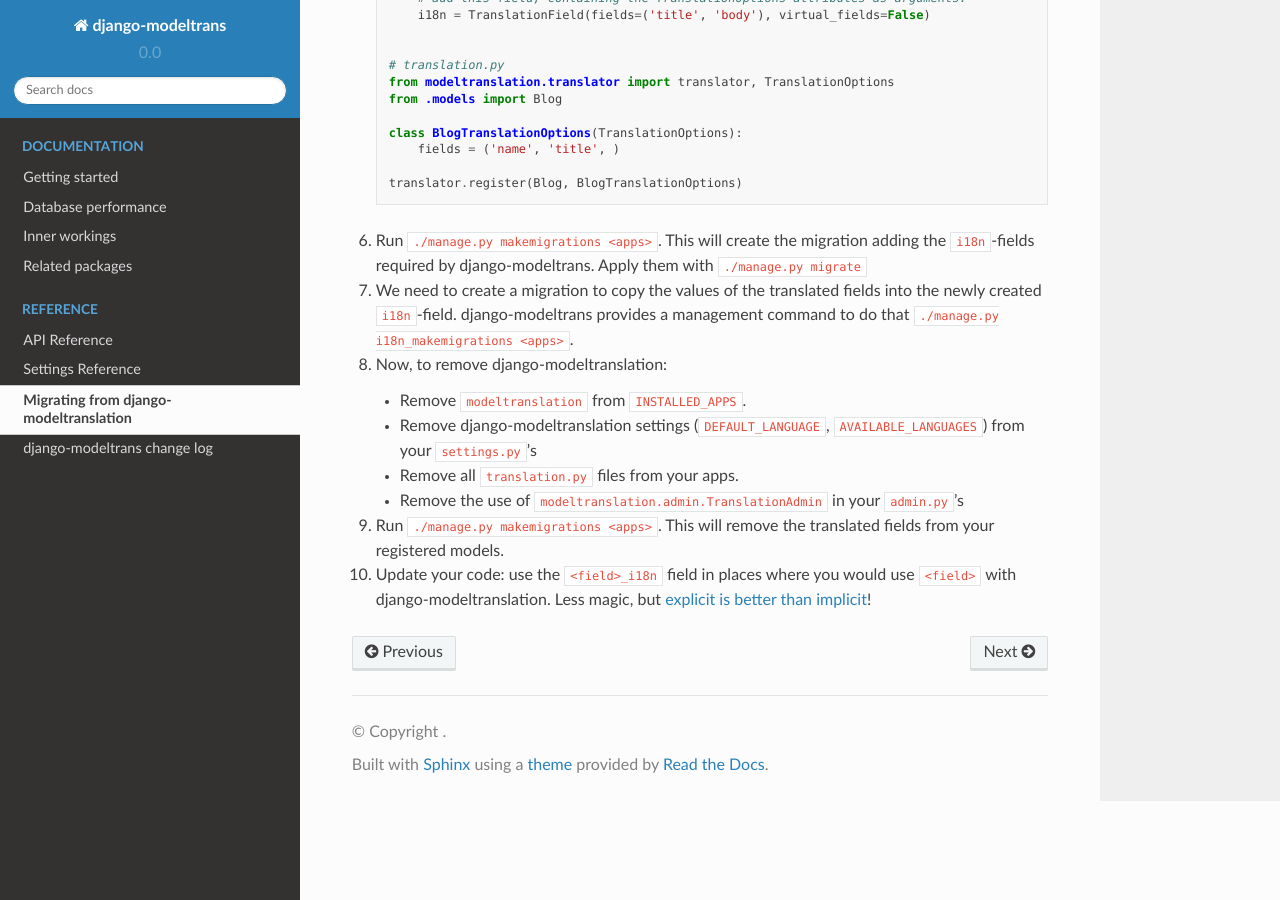
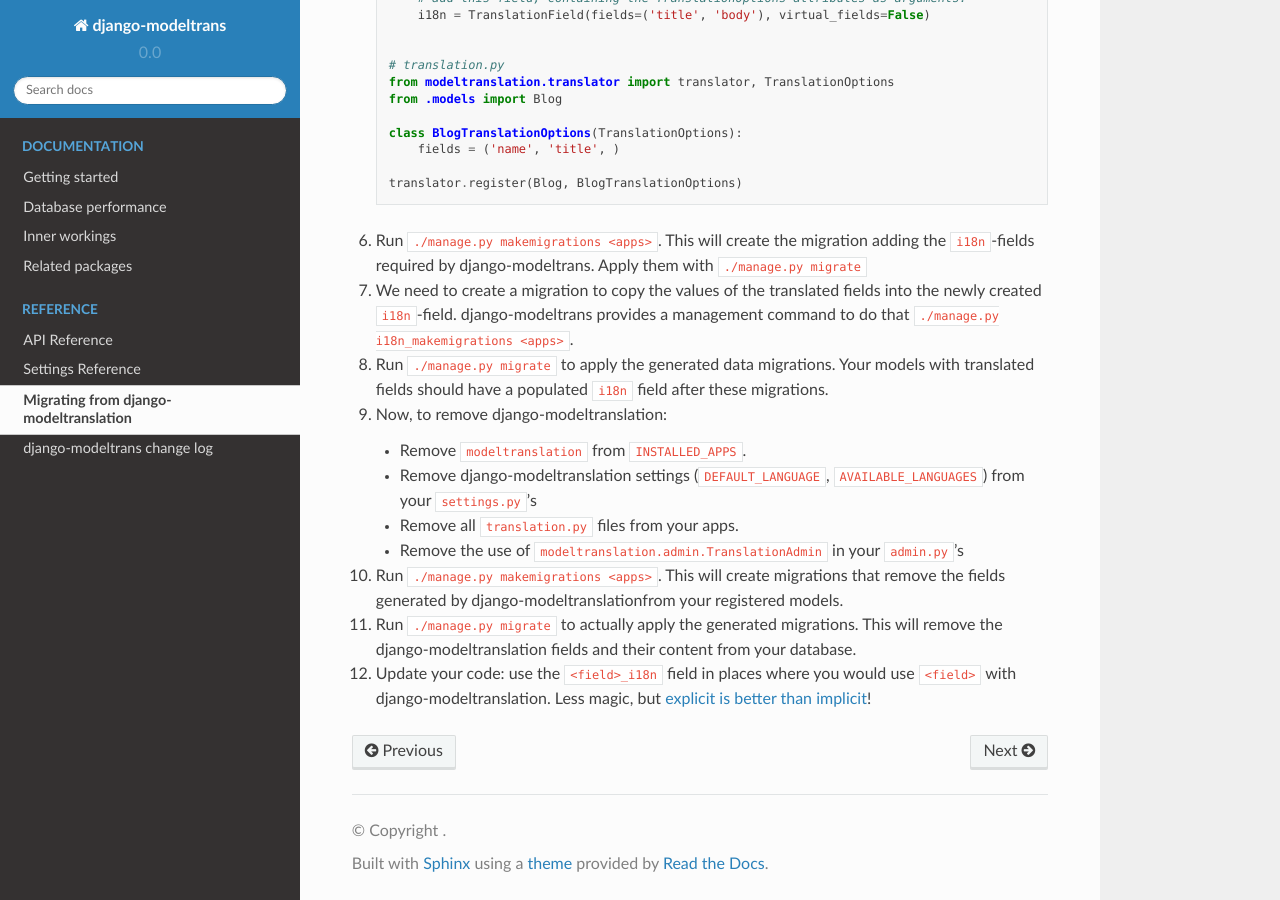
Before and after one commit to zostera/django-modeltrans, a Sphinx documentation site: the page built from docs/pages/migration.rst, in a window 1280 px wide and 900 px high, scrolled down 574 px. Built offline with Sphinx 7.4.7 and the Read the Docs theme 2.0.0, drawn with Linux system fonts in a browser that asks for light colours.

Commit message:
Add explicit steps to apply generated migrations

```diff
--- a/docs/pages/migration.rst
+++ b/docs/pages/migration.rst
@@ -46,6 +46,9 @@ This is how to migrate from django-modeltranslation (version 0.12.1) to
    fields into the newly created ``i18n``-field. django-modeltrans provides
    a management command to do that ``./manage.py i18n_makemigrations <apps>``.
 
+#. Run ``./manage.py migrate`` to apply the generated data migrations. Your models with translated fields should have
+   a populated ``i18n`` field after these migrations.
+
 #. Now, to remove django-modeltranslation:
 
    - Remove ``modeltranslation`` from ``INSTALLED_APPS``.
@@ -53,8 +56,11 @@ This is how to migrate from django-modeltranslation (version 0.12.1) to
    - Remove all ``translation.py`` files from your apps.
    - Remove the use of ``modeltranslation.admin.TranslationAdmin`` in your ``admin.py``'s
 
-#. Run ``./manage.py makemigrations <apps>``. This will remove the translated
-   fields from your registered models.
+#. Run ``./manage.py makemigrations <apps>``. This will create migrations that remove the fields generated by
+   django-modeltranslationfrom your registered models.
+
+#. Run ``./manage.py migrate`` to actually apply the generated migrations. This will remove the django-modeltranslation fields
+   and their content from your database.
 
 #. Update your code: use  the ``<field>_i18n`` field in places where you would use ``<field>``
    with django-modeltranslation. Less magic, but
```
